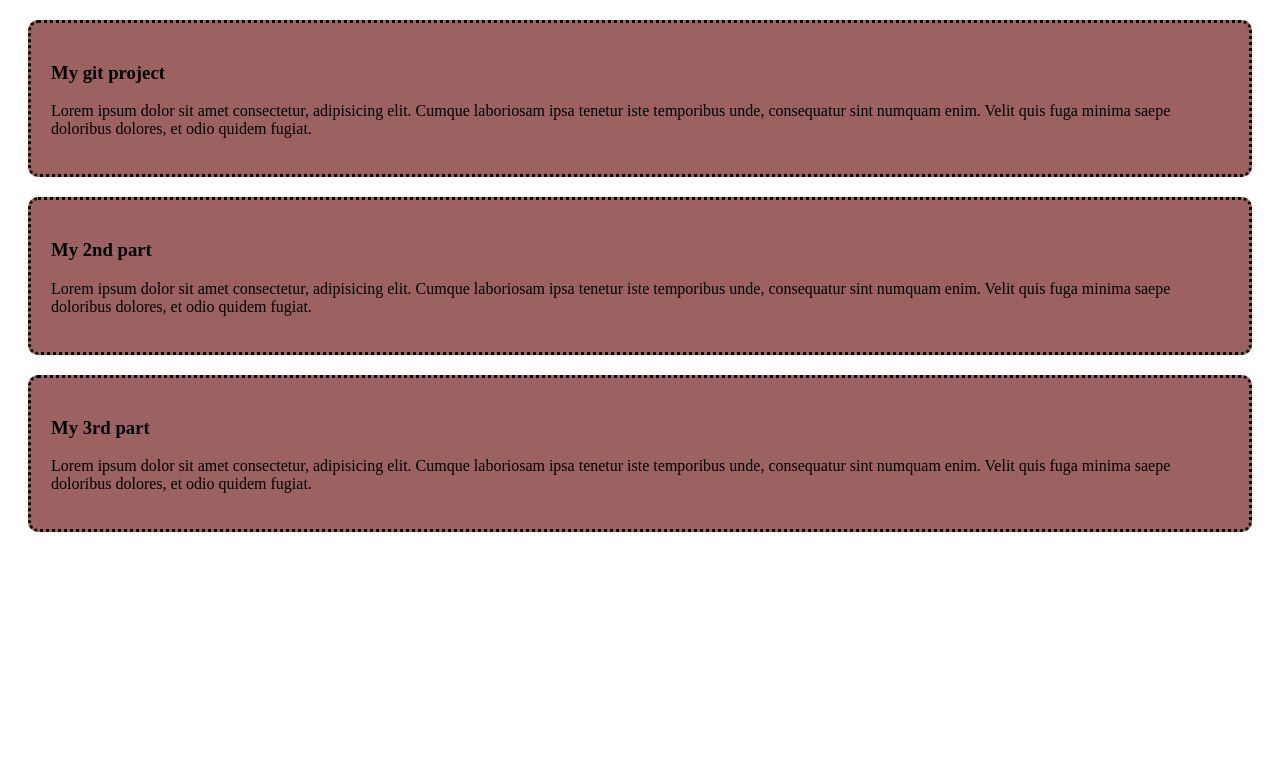
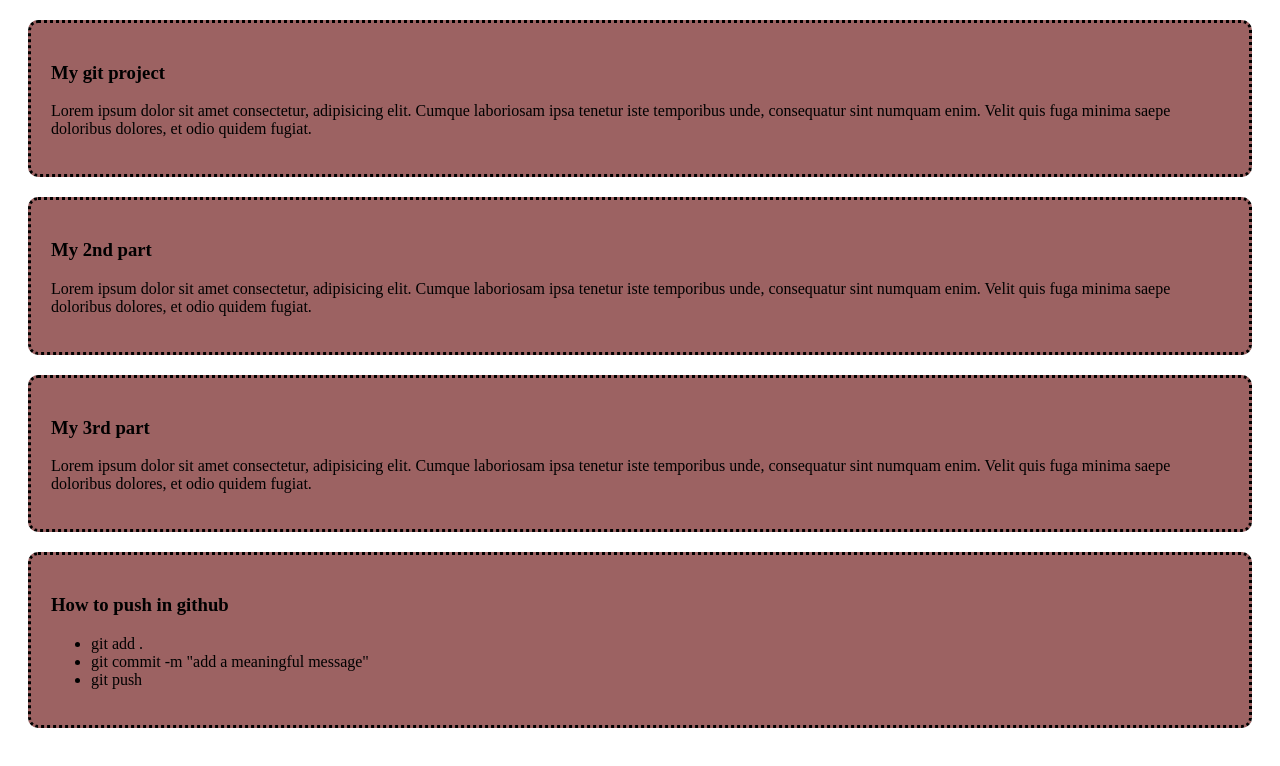
Before and after one commit to Parvez0921/new-site, a plain HTML site: page new.html in a window 1280 px wide. Drawn offline with Linux system fonts and the light colour scheme.

Commit message:
list part

```diff
--- a/new.html
+++ b/new.html
@@ -19,5 +19,13 @@
         <h3>My 3rd part</h3>
         <p> Lorem ipsum dolor sit amet consectetur, adipisicing elit. Cumque laboriosam ipsa tenetur iste temporibus unde, consequatur sint numquam enim. Velit quis fuga minima saepe doloribus dolores, et odio quidem fugiat.</p>
     </div>
+    <div>
+        <h3>How to push in github</h3>
+        <ul>
+            <li>git add .</li>
+            <li>git commit -m "add a meaningful message"</li>
+            <li>git push</li>
+        </ul>
+    </div>
 </body>
 </html>
```
